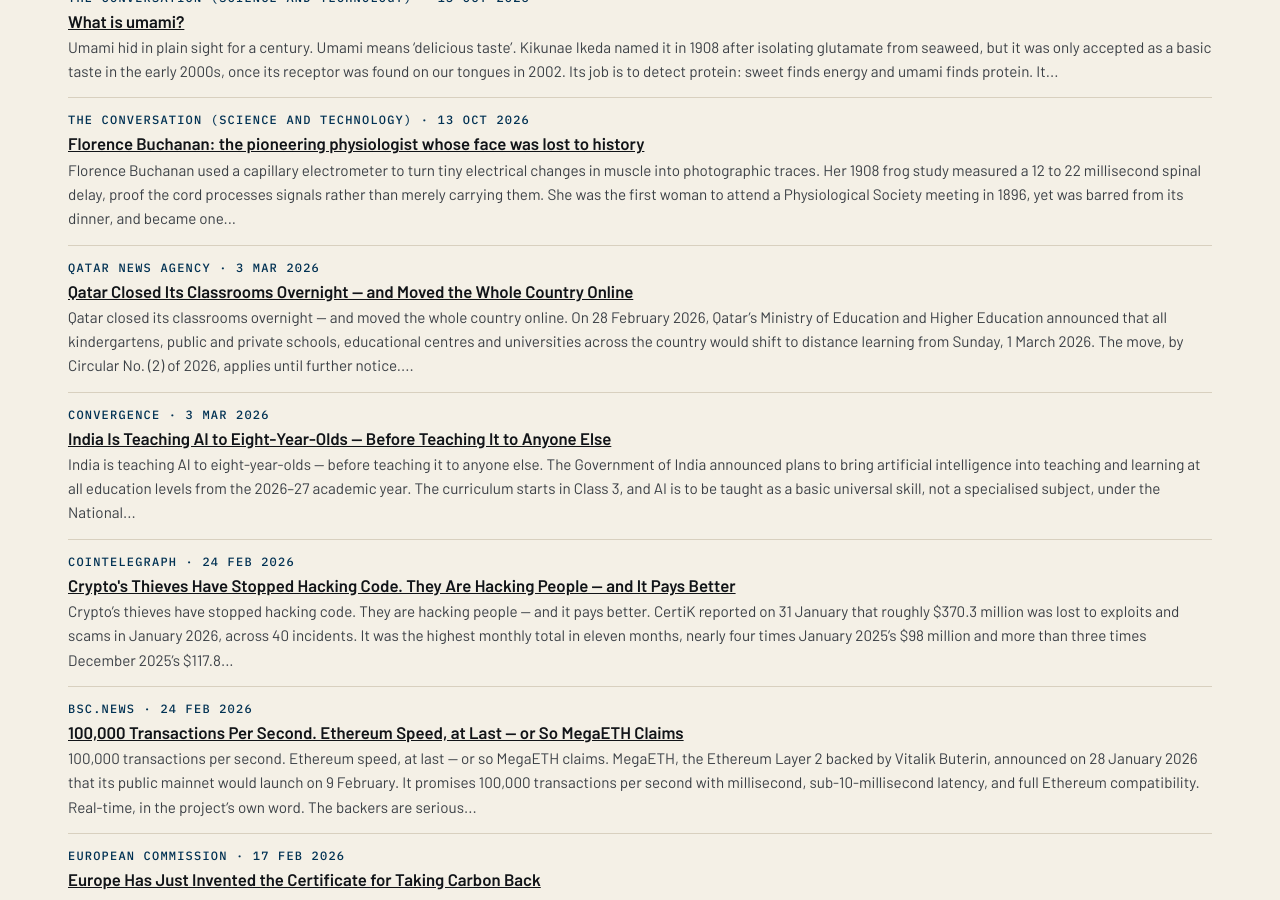
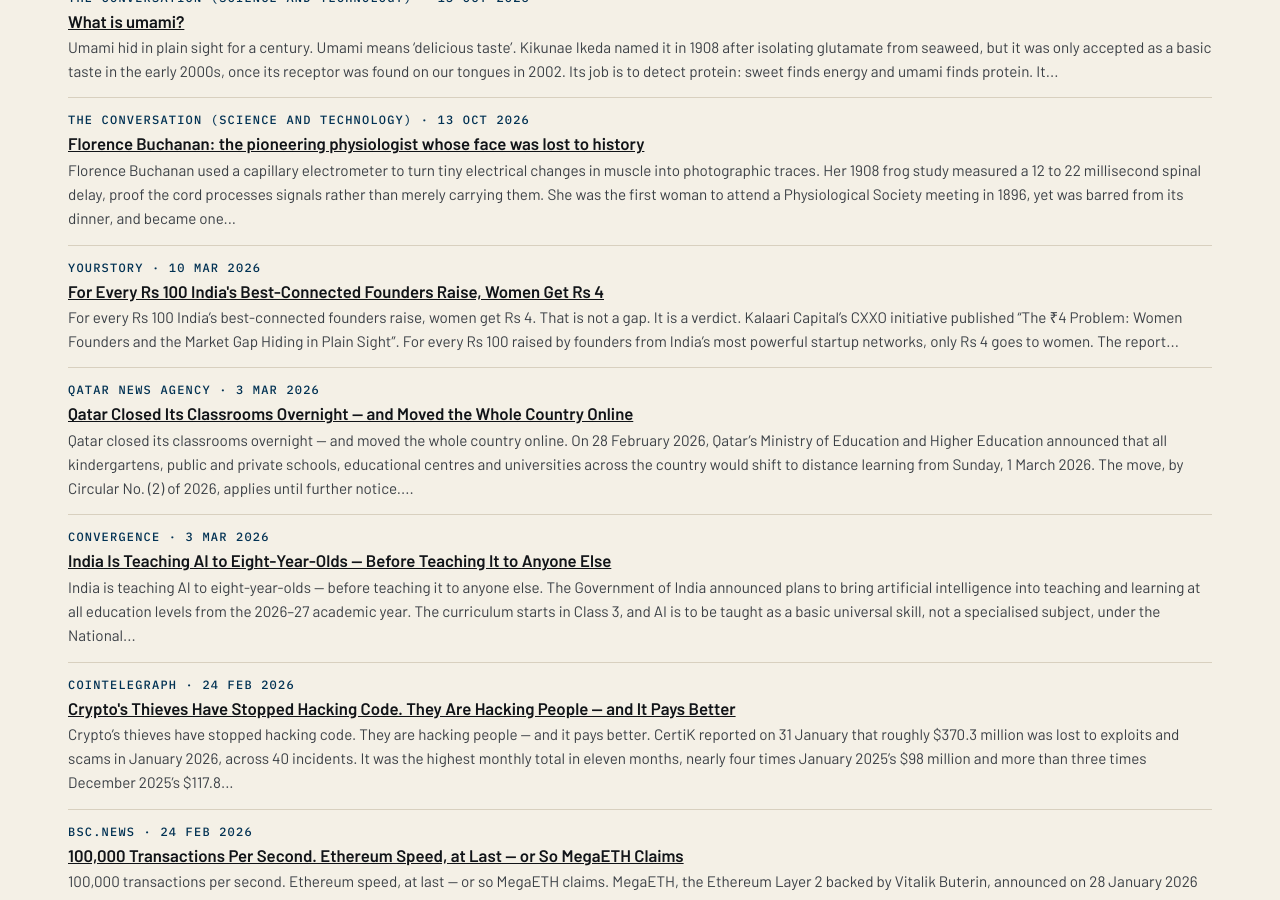
Before and after one commit to katz-news/katz.news, a Jekyll site: the page built from briefs/index.html, in a window 1280 px wide and 900 px high, scrolled down 14549 px. Built offline with Jekyll 4.4.1, drawn with Linux system fonts in a browser that asks for light colours.

Commit message:
Publish 2026-11-06

```diff
--- a/_data/build.yml
+++ b/_data/build.yml
@@ -1 +1 @@
-published_at: 2026-11-06T19:10:15Z
+published_at: 2026-11-06T19:11:04Z
--- /dev/null
+++ b/_posts/briefs/2026-11-06-for-every-rs-100-indias-best-connected-founders-raise-women-get-rs-4.md
@@ -0,0 +1,19 @@
+---
+published: true
+title: For Every Rs 100 India's Best-Connected Founders Raise, Women Get Rs 4
+date: 2026-03-10
+section: entrepreneurship
+source_name: YourStory
+source_url: https://yourstory.com/herstory/2026/03/women-founders-receive-just-rs-4-every-rs-100-men-kalaari-capital
+---
+For every Rs 100 India's best-connected founders raise, women get Rs 4. That is not a gap. It is a verdict.
+
+Kalaari Capital's CXXO initiative published "The ₹4 Problem: Women Founders and the Market Gap Hiding in Plain Sight". For every Rs 100 raised by founders from India's most powerful startup networks, only Rs 4 goes to women. The report draws on macro ecosystem data — AISHE, NIRF, Tracxn, 2015 to 2025 — and insights from more than 140 founders, operators and investors.
+
+The pipeline leaks at every level. Women are 38% of venture capital analysts, but only 16% at partner level. Women-led micro, small and medium enterprises face a credit gap exceeding $158 billion. And only 16% of total capital between January 2022 and October 2024 went to women co-founded startups.
+
+The irony is documented, not assumed. BCG research finds women founders deliver higher cumulative revenue over five years. The market is leaving money on the table and calling it a pipeline problem.
+
+The ₹4 problem, plainly put. Vani Kola, managing director and founder of Kalaari Capital, put her firm's name to the number.
+
+Conclusion: the market is not missing women founders, but rather missing out on them — and the data say so, in rupees.
```
